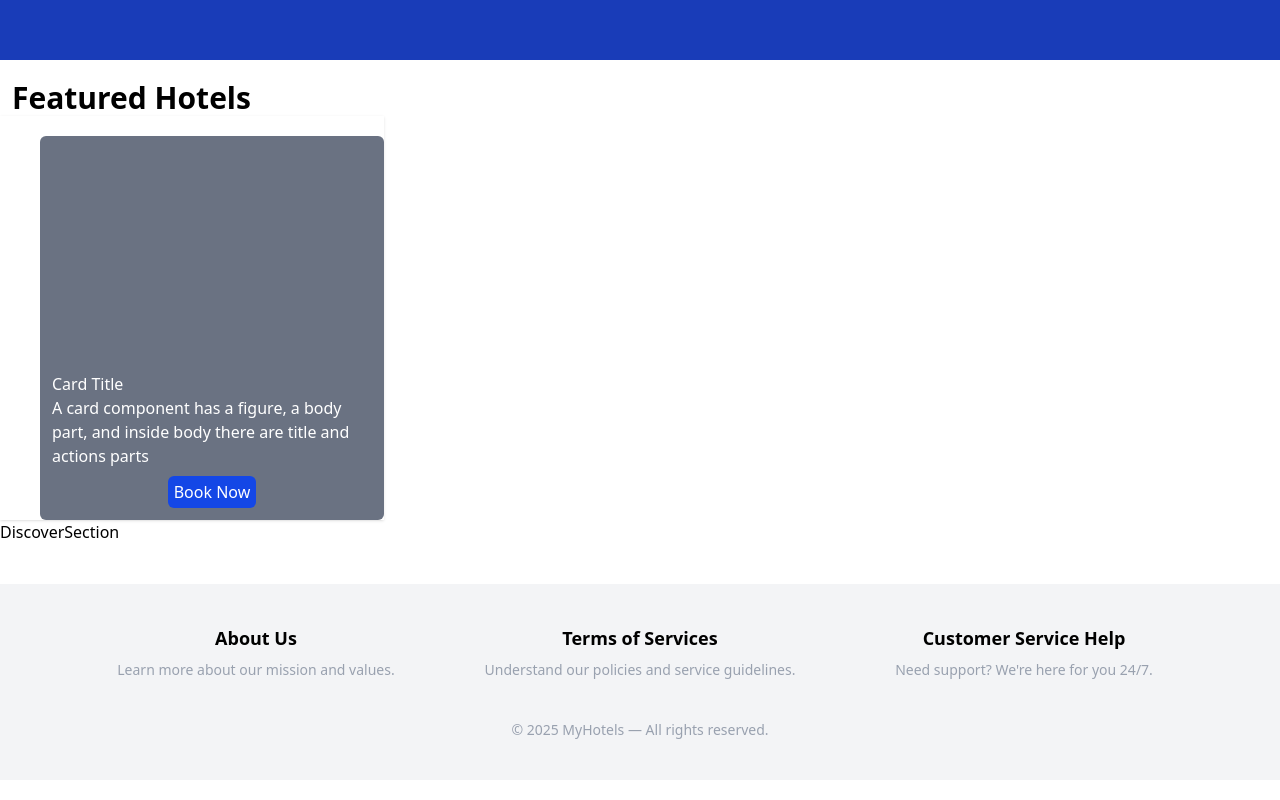
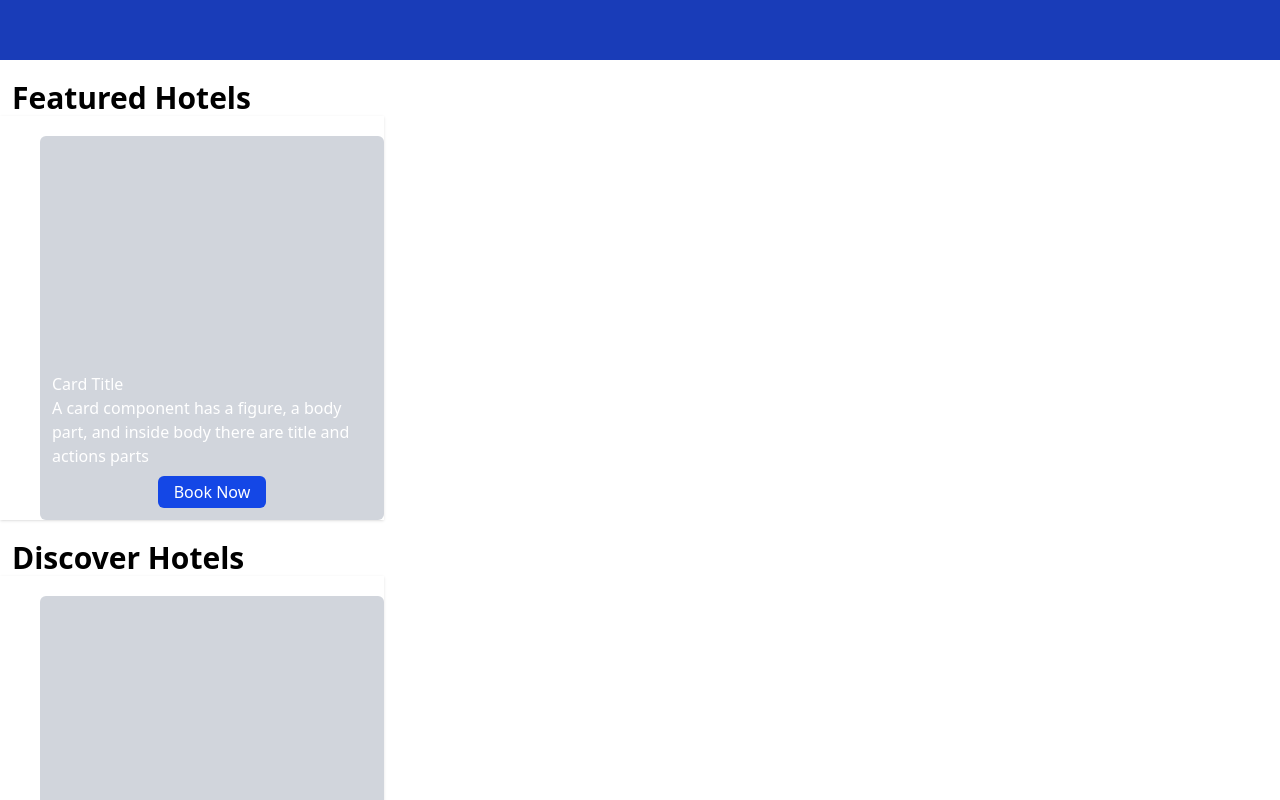
Before and after one commit to alexgomesoffice-cmd/MyHotels, a React (Vite) app: page / in a window 1280 px wide. Shown: the part 400-1200 px from the top of the page. Built offline with nearby package versions, Linux system fonts and the light colour scheme.

Commit message:
Discover hotel section was added

```diff
--- a/src/Components/HotelCards.jsx
+++ b/src/Components/HotelCards.jsx
@@ -6,7 +6,7 @@ const HotelCards = () => {
     <div>
       <div className="w-96 shadow-sm pl-10 pt-5">
 
-        <figure className="w-full h-96 bg-gray-500 relative rounded-md">
+        <figure className="w-full h-96 bg-gray-300 relative rounded-md">
 
           <div className="absolute bottom-0 left-0 w-full text-white p-3">
             <h2>Card Title</h2>
@@ -15,7 +15,7 @@ const HotelCards = () => {
               are title and actions parts
             </p>
             <div className="flex justify-center align-center">
-              <button className="bg-blue-700 px-1.5 py-1 rounded-md mt-2">Book Now</button>
+              <button className="bg-blue-700 px-4 py-1 rounded-md mt-2">Book Now</button>
             </div>
           </div>
 
--- a/src/Components/Sections/Home/DiscoverSection.jsx
+++ b/src/Components/Sections/Home/DiscoverSection.jsx
@@ -1,8 +1,11 @@
 import React from 'react'
-
+import HotelCards from '../../HotelCards'
 const DiscoverSection = () => {
   return (
-    <div>DiscoverSection</div>
+    <div>
+      <h1 className="text-3xl font-semibold pl-3 pt-5">Discover Hotels</h1>
+      <HotelCards />
+    </div>
   )
 }
 
```
